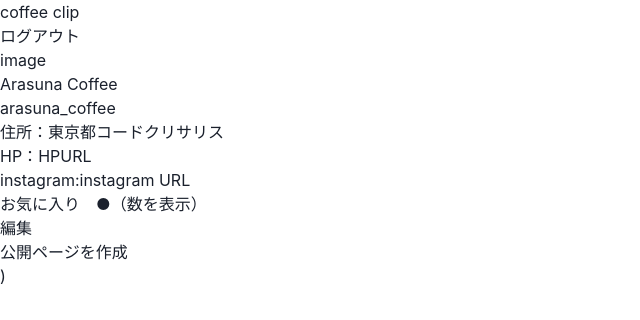
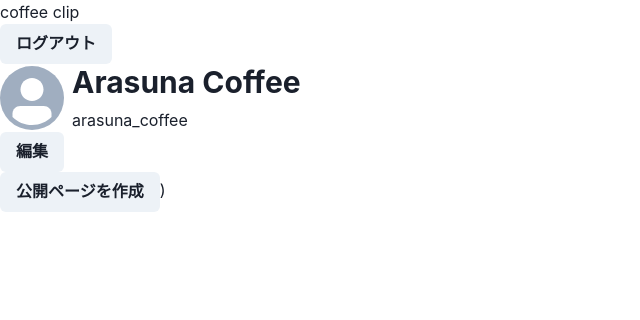
Before and after one commit to ccj7/coffee-clip, a Next.js app in the folder front/: page /shop/dashboard in a window 1280 px wide. Shown: the top 320 px of the page, without its empty margins (0-640 px from the left). Built offline with nearby package versions, Linux system fonts and the light colour scheme; no server answers.

Commit message:
style: dashboard作成

```diff
--- a/front/components/Button.tsx
+++ b/front/components/Button.tsx
@@ -1,10 +1,12 @@
+import { Button, ButtonGroup } from '@chakra-ui/react'
+
 // TODO propsの型を変換する
 function PrimaryButton(props: any) {
   const { text, onclick } = props
   return (
-    <div>
-      <button onClick={onclick}>{text}</button>
-    </div>
+    <>
+      <Button onClick={onclick}>{text}</Button>
+    </>
   )
 }
 
--- a/front/components/Image.tsx
+++ b/front/components/Image.tsx
@@ -1,6 +1,8 @@
+import { Avatar } from '@chakra-ui/react'
+
 function PhotoImage() {
   // TODO 画像の表示形式を整える
-  return <div>image</div>;
+  return <Avatar size="lg" />
 }
 
-export default PhotoImage;
+export default PhotoImage
--- a/front/components/Profile.tsx
+++ b/front/components/Profile.tsx
@@ -1,14 +1,19 @@
 import Image from './Image'
+import { Stack, HStack, Heading, Box } from '@chakra-ui/react'
 
 // TODO propsの型を変換する
 function PhotoImage(props: any) {
   const { display_name, handle_name } = props
   return (
-    <div>
-      <Image />
-      <h1>{display_name}</h1>
-      <p>{handle_name}</p>
-    </div>
+    <>
+      <HStack>
+        <Image />
+        <Stack>
+          <Heading size="lg">{display_name}</Heading>
+          <Box>{handle_name}</Box>
+        </Stack>
+      </HStack>
+    </>
   )
 }
 
--- a/front/pages/shop/dashboard.tsx
+++ b/front/pages/shop/dashboard.tsx
@@ -5,9 +5,10 @@ import Profile from '../../components/Profile'
 import PrimaryButton from '../../components/Button'
 import { useEffect, useState } from 'react'
 import axios from 'axios'
+import { Spacer } from '@chakra-ui/react'
 
 function PhotoImage() {
-    // TODO: dammyデータ削除 & Interfaceをサーバー側のスキーマから流用して作成
+  // TODO: dammyデータ削除 & Interfaceをサーバー側のスキーマから流用して作成
   const dammy = {
     auth_id: '1',
     handle_name: 'arasuna_coffee',
@@ -35,16 +36,16 @@ function PhotoImage() {
   useEffect(() => {
     const getShop = async (authId: string) => {
       // TODO: dammy変更してください
-        const res: any = await axios.get('/api/shops')
-        console.log(res.data.dammy)
-        setShopInfo(res.data.dammy[0])
+      const res: any = await axios.get('/api/shops')
+      console.log(res.data.dammy)
+      setShopInfo(res.data.dammy[0])
     }
     // TODO: testはdummyの値です
     getShop('test')
   }, [])
 
   return (
-    <div>
+    <>
       <Head>
         <title>Dashboard</title>
         <meta name="dashboard" content="ダッシュボード" />
@@ -54,14 +55,16 @@ function PhotoImage() {
         display_name={shopInfo.display_name}
         handle_name={shopInfo.handle_name}
       />
-      <p>住所：{shopInfo.address}</p>
+
+      {/* <p>住所：{shopInfo.address}</p>
       <p>HP：{shopInfo.hp_url}</p>
       <p>instagram:{shopInfo.instagram_url}</p>
-      <p>お気に入り　●（数を表示）</p>
+      <p>お気に入り　●（数を表示）</p> */}
+
       <PrimaryButton text="編集" />
+      <Spacer></Spacer>
       <PrimaryButton text="公開ページを作成" />
-      <></>
-    </div>
+    </>
   )
 }
 
```
